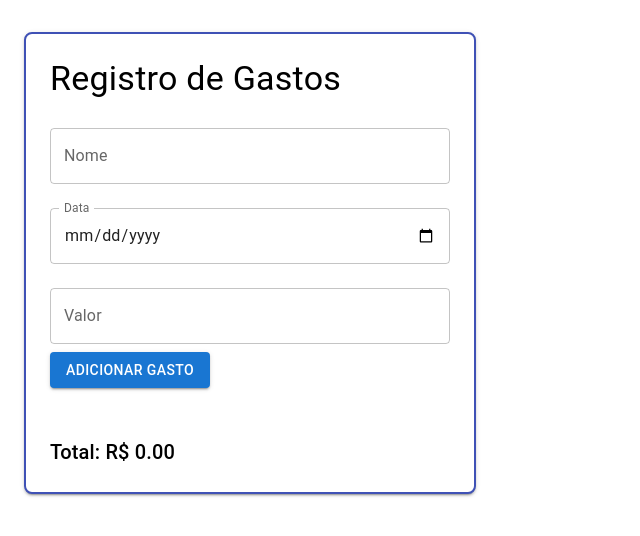
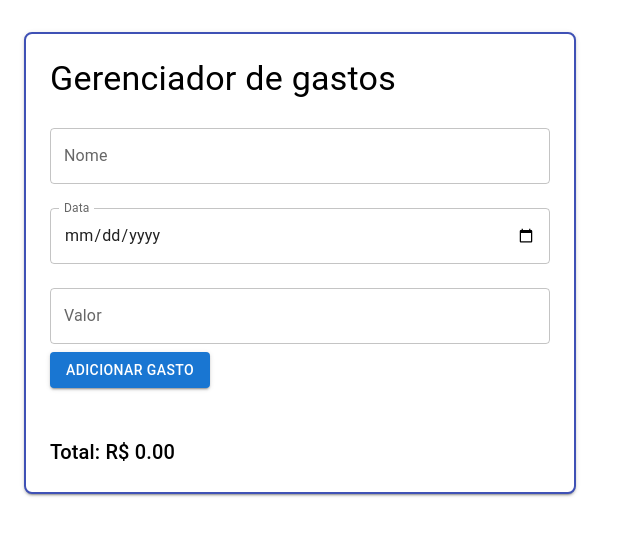
Before and after one commit to Joao-Lucas-de-Oliveira-Lima/web-expense-manager-front, a React (Vite) app: page / in a window 1280 px wide. Shown: the top 536 px of the page, without its empty margins (0-640 px from the left). Built offline with nearby package versions, Linux system fonts and the light colour scheme.

Commit message:
feat: adding scroll to form component

```diff
--- a/src/App.jsx
+++ b/src/App.jsx
@@ -36,6 +36,7 @@ const App = () => {
         pt: 4,
       }}
     >
+      {/* Definindo altura máxima e rolagem para o contêiner do formulário e lista */}
       <Box
         sx={{
           border: '2px solid #3f51b5',
@@ -44,11 +45,12 @@ const App = () => {
           boxShadow: 2,
           backgroundColor: '#fff',
           width: '100%',
-          maxWidth: '400px',
+          maxHeight: '500px',  // Altura máxima do contêiner
+          overflowY: 'auto',   // Barra de rolagem quando o conteúdo excede a altura
         }}
       >
         <Typography variant="h4" component="h1" gutterBottom sx={{ color: 'black' }}>
-          Registro de Gastos
+          Gerenciador de gastos
         </Typography>
         <ExpenseForm onAddExpense={addExpense} />
         <ExpenseList expenses={expenses} onRemoveExpense={removeExpense} />
--- a/src/components/ExpenseList.jsx
+++ b/src/components/ExpenseList.jsx
@@ -1,15 +1,20 @@
 // src/components/ExpenseList.jsx
 import React from 'react';
-import { List, ListItem, ListItemText, ListItemSecondaryAction, Button, Typography } from '@mui/material';
+import { List, ListItem, ListItemText, ListItemSecondaryAction, Button, Typography, Box } from '@mui/material';
 
 const ExpenseList = ({ expenses, onRemoveExpense }) => {
   const total = expenses.reduce((acc, expense) => acc + parseFloat(expense.value), 0);
 
   return (
-    <div>
+    <Box>
+      {/* Limitando a altura da lista e permitindo a rolagem */}
+      <Box sx={{ maxHeight: '300px', overflowY: 'auto', mb: 2 }}>
         <List>
           {expenses.map((expense, index) => (
-          <ListItem key={index} sx={{ display: 'flex', justifyContent: 'space-between', alignItems: 'center' }}>
+            <ListItem
+              key={index}
+              sx={{ display: 'flex', justifyContent: 'space-between', alignItems: 'center' }}
+            >
               <ListItemText
                 primary={
                   <Typography sx={{ color: 'black' }}>{`${expense.name} - R$ ${expense.value}`}</Typography>
@@ -26,10 +31,11 @@ const ExpenseList = ({ expenses, onRemoveExpense }) => {
             </ListItem>
           ))}
         </List>
-      <Typography variant="h6" component="div" sx={{ marginTop: 2, color: 'black' }}>
+      </Box>
+      <Typography variant="h6" component="div" sx={{ color: 'black' }}>
         Total: R$ {total.toFixed(2)}
       </Typography>
-    </div>
+    </Box>
   );
 };
 
```
Lines whose indentation alone changed are shown as unchanged.
